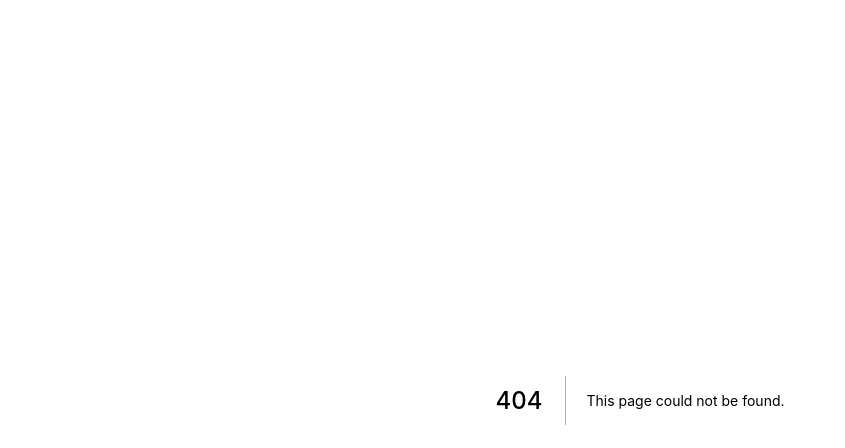
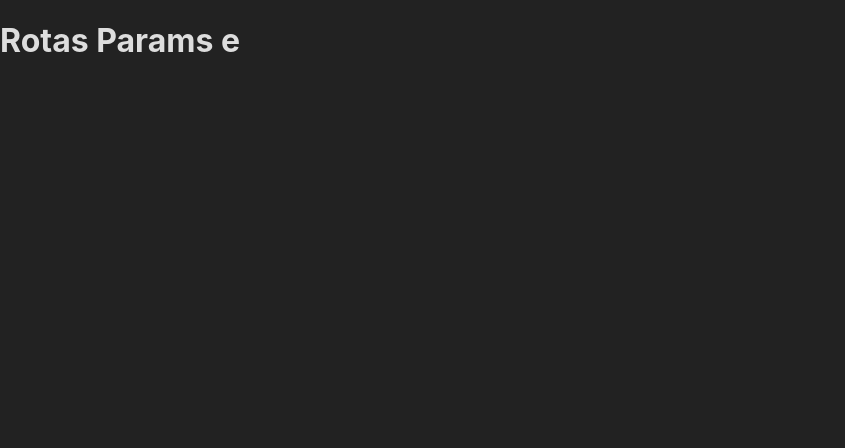
Before and after one commit to laerthnardelli/curso-nextjs, a Next.js app in the folder next-basico/: page /rotas/params in a window 1280 px wide. Before the commit this address had no page. Shown: the top 448 px of the page, without its empty margins (0-845 px from the left). Built offline with nearby package versions, Linux system fonts and the light colour scheme.

Commit message:
Routes #03

```diff
--- /dev/null
+++ b/next-basico/src/pages/rotas/params.jsx
@@ -0,0 +1,16 @@
+import { useRouter } from 'next/router';
+
+export default function params() {
+  const router = useRouter();
+  console.log(router);
+
+  const id = router.query.id;
+  const nome = router.query.nome;
+  //http://localhost:3000/rotas/params?nome=Laerth&id=123
+
+  return (
+    <div>
+      <h1>Rotas Params {id} e {nome}</h1>
+    </div>
+  )
+}
```
